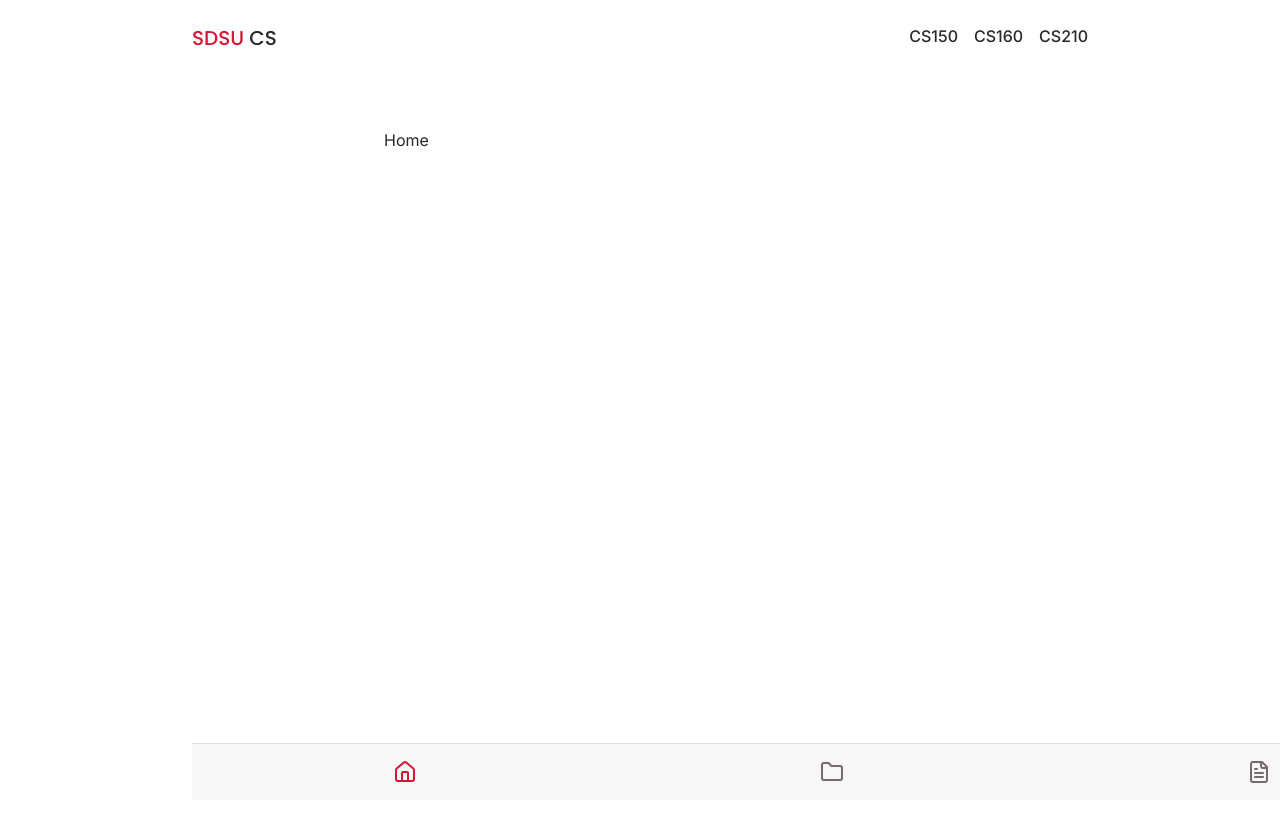
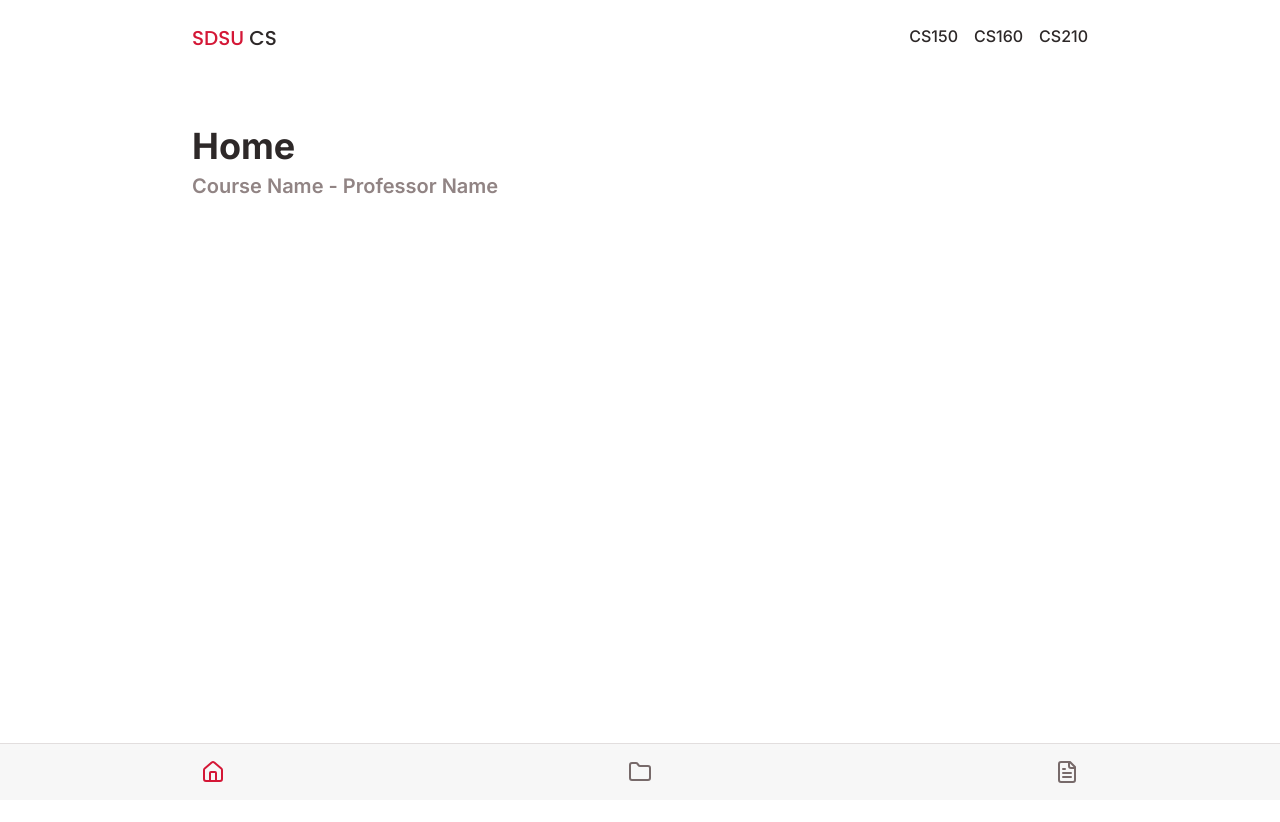
Before and after one commit to AjStraight619/sdsu-cs-website, a Next.js app: page /class/home in a window 1280 px wide. Shown: the top 822 px of the page. Built offline with nearby package versions, Linux system fonts and the light colour scheme.

Commit message:
Add class page layout

```diff
--- /dev/null
+++ b/app/class/(class-pages)/home/page.tsx
@@ -0,0 +1,12 @@
+import ClassPageLayout from "@/components/class-page/ClassPageLayout";
+
+export default function ClassHome() {
+	return (
+		<ClassPageLayout
+			headingMainText="Home"
+			headingSubText="Course Name - Professor Name"
+		>
+			<>{/* Markdown content here */}</>
+		</ClassPageLayout>
+	);
+}
--- a/app/class/home/page.tsx
+++ /dev/null
@@ -1,3 +0,0 @@
-export default function ClassHome() {
-	return <p className="font-inter text-charcoal-950">Home</p>;
-}
--- a/app/class/page.tsx
+++ b/app/class/page.tsx
@@ -4,6 +4,7 @@ import HeadingSection from "@/components/common/HeadingSection";
 
 export default function ClassPage() {
 	return (
+		<div className="mt-32 mx-6 mb-16 lg:mx-32 xl:mx-48 2xl:mx-60">
 			<div className="flex flex-col gap-8">
 				<HeadingSection
 					mainText="Course Name"
@@ -32,5 +33,6 @@ export default function ClassPage() {
 					/>
 				</CardsLayout>
 			</div>
+		</div>
 	);
 }
--- a/app/layout.tsx
+++ b/app/layout.tsx
@@ -29,9 +29,7 @@ export default function RootLayout({ children }: { children: ReactNode }) {
 					)}
 				>
 					<Navbar />
-          <main className="mt-32 mx-6 mb-6 lg:mx-32 xl:mx-48 2xl:mx-60">
-            {children}
-          </main>
+					<main>{children}</main>
 					{/* <Toaster /> */}
 				</body>
 			</html>
--- /dev/null
+++ b/components/class-page/ClassPageLayout.tsx
@@ -0,0 +1,24 @@
+import { ReactNode } from "react";
+import HeadingSection from "../common/HeadingSection";
+
+interface IClassPageLayout {
+	children: ReactNode;
+	headingMainText: string;
+	headingSubText: string;
+}
+
+export default function ClassPageLayout({
+	children,
+	headingMainText,
+	headingSubText,
+}: IClassPageLayout) {
+	return (
+		<div className="flex flex-col gap-12">
+			<HeadingSection
+				mainText={headingMainText}
+				subText={headingSubText}
+			/>
+			{children}
+		</div>
+	);
+}
```
Also changed, not shown: app/class/(class-pages)/layout.tsx (renamed from app/class/layout.tsx). Lines whose indentation alone changed are shown as unchanged.
